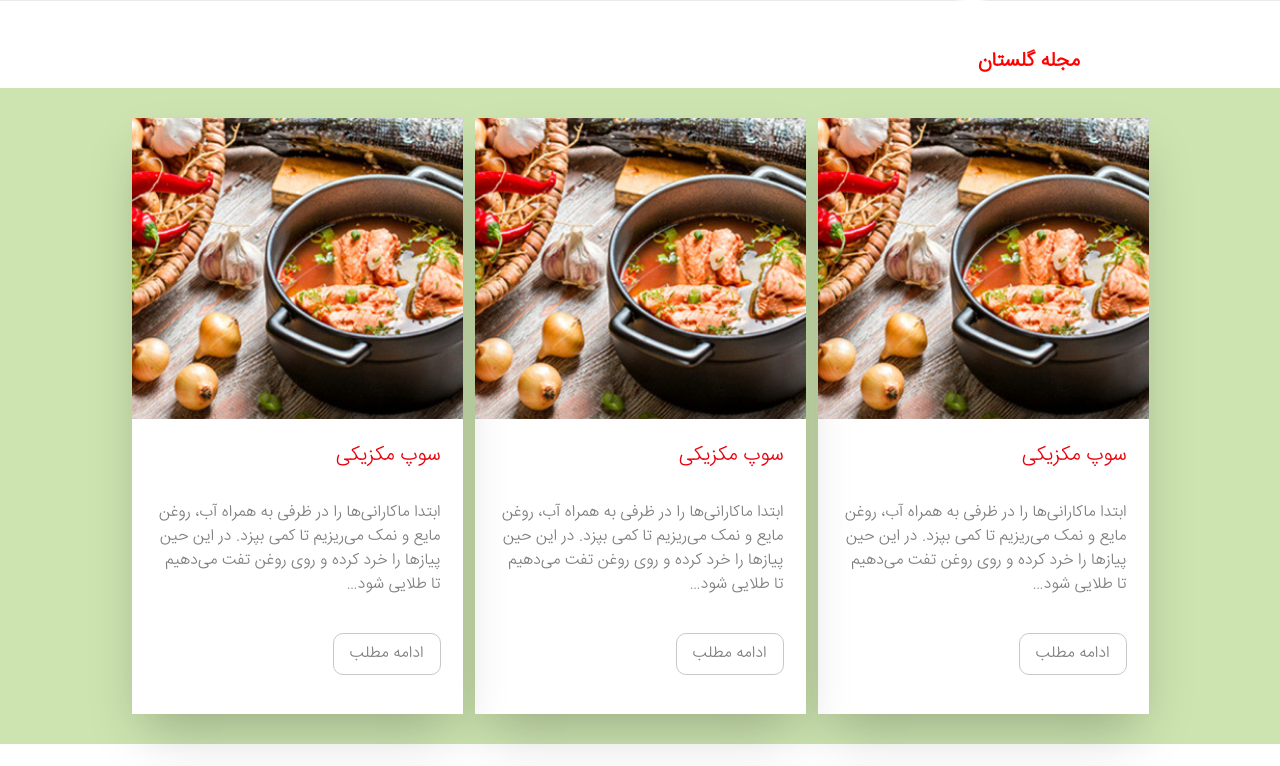
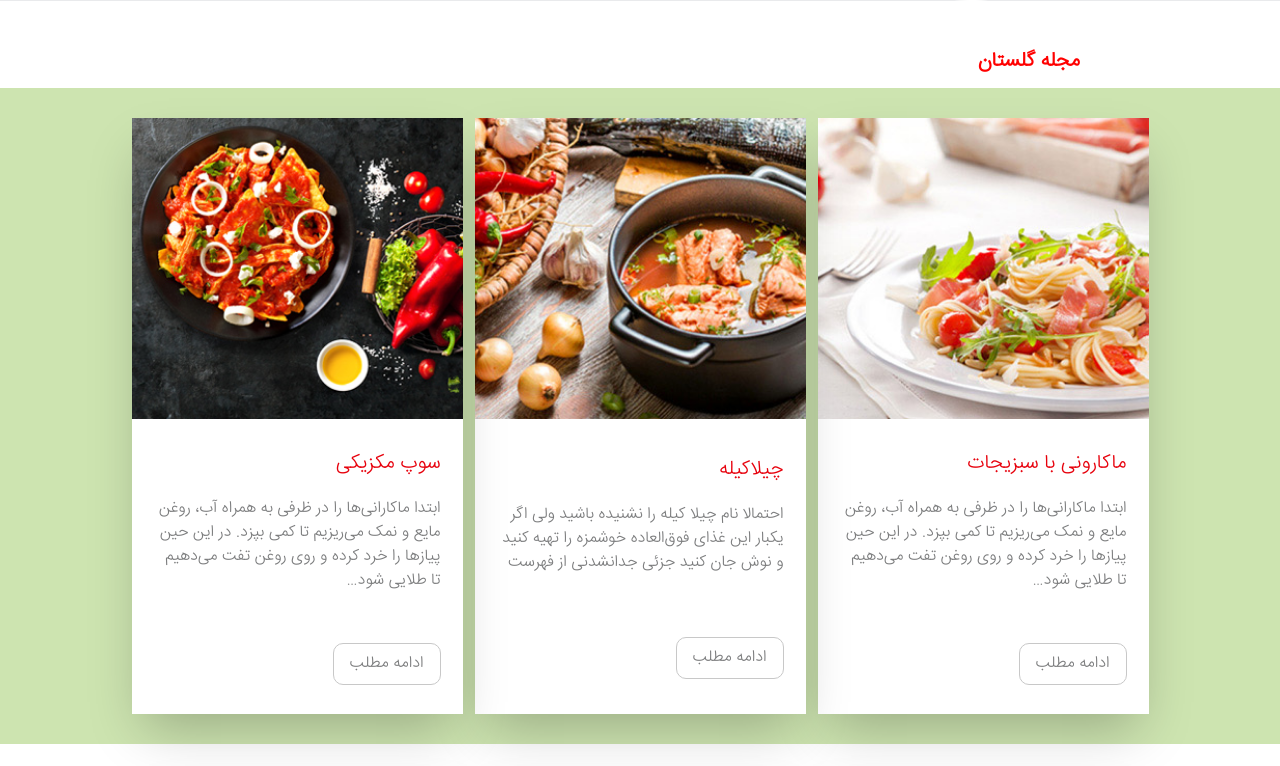
Before and after one commit to rezanp82/golestan, a website built with Vite: page index.html in a window 1280 px wide. Shown: the part 4898-5664 px from the top of the page. Built offline with nearby package versions, Linux system fonts and the light colour scheme; files whose address does not match are found by name.

Commit message:
version-4.2

```diff
--- a/index.html
+++ b/index.html
@@ -413,14 +413,16 @@
         <section class="bg-[#CDE4B0] w-full h-auto py-[30px] flex justify-center items-center gap-9 md:gap-3 flex-wrap">
           <article class=" flex justify-center items-center w-[331px] h-[596px] flex-col bg-white shadow-2xl">
             <a href="#" class="w-full h-[331px] flex justify-center items-center">
-              <img src="./public/img/recipe-pic3.png" alt="" class="w-full h-full object-cover">
+              <img src="./public/img/recipe-pic2.png" alt="ماکارونی با سبزیجات"
+                class="w-full h-full object-cover hover:brightness-[1.3]">
             </a>
-            <div class="w-full h-[318.656px] p-[22px] flex justify-start items-start flex-col gap-3">
-              <h3 class="text-red-600 text-[20px] mb-[18px]"><a href="#">سوپ مکزیکی</a></h3>
-              <p class="w-full h-auto mb-[24px] text-[#7C7D7E]">ابتدا ماکارانی‌ها را در ظرفی‌ به‌ همراه‌ آب‌، روغن‌
-                مایع‌ و نمک‌ می‌ریزیم‌ تا
-                کمی‌
-                بپزد. در این‌ حین‌ پیازها را خرد کرده‌ و روی‌ روغن‌ تفت‌ می‌دهیم‌ تا طلایی‌ شود…</p>
+            <div class="w-full h-[318.656px] p-[22px] flex justify-around items-start flex-col gap-3">
+              <div>
+                <h3 class="text-red-600 text-[20px] mb-[18px]"><a href="#">ماکارونی با سبزیجات</a></h3>
+                <p class="w-full h-auto mb-[24px] text-[#7C7D7E]"> ابتدا ماکارانی‌ها را در ظرفی‌ به‌ همراه‌ آب‌، روغن‌
+                  مایع‌ و نمک‌ می‌ریزیم‌ تا کمی‌ بپزد. در این‌ حین‌ پیازها را خرد کرده‌ و روی‌ روغن‌ تفت‌ می‌دهیم‌ تا
+                  طلایی‌ شود… </p>
+              </div>
               <button
                 class="py-2 bg-white text-[#7C7D7E] border hover:bg-red-600 hover:text-white transition-colors duration-300 border-[#C8C8C8] rounded-[10px]"><a
                   href="#" class="px-4 py-2">ادامه مطلب</a></button>
@@ -428,14 +430,15 @@
           </article>
           <article class="flex justify-center items-center w-[331px] h-[596px] flex-col bg-white shadow-2xl">
             <a href="#" class="w-full h-[331px] flex justify-center items-center">
-              <img src="./public/img/recipe-pic3.png" alt="" class="w-full h-full object-cover">
+              <img src="./public/img/recipe-pic3.png" alt="چیلاکیله"
+                class="w-full h-full object-cover hover:brightness-[1.3]">
             </a>
-            <div class="w-full h-[318.656px] p-[22px] flex justify-start items-start flex-col gap-3">
-              <h3 class="text-red-600 text-[20px] mb-[18px]"><a href="#">سوپ مکزیکی</a></h3>
-              <p class="w-full h-auto mb-[24px] text-[#7C7D7E]">ابتدا ماکارانی‌ها را در ظرفی‌ به‌ همراه‌ آب‌، روغن‌
-                مایع‌ و نمک‌ می‌ریزیم‌ تا
-                کمی‌
-                بپزد. در این‌ حین‌ پیازها را خرد کرده‌ و روی‌ روغن‌ تفت‌ می‌دهیم‌ تا طلایی‌ شود…</p>
+            <div class="w-full h-[318.656px] p-[22px] flex justify-around items-start flex-col gap-3">
+              <div class="">
+                <h3 class="text-red-600 text-[20px] mb-[18px]"><a href="#">چیلاکیله</a></h3>
+                <p class="w-full h-auto mb-[24px] text-[#7C7D7E]">احتمالا نام چیلا کیله را نشنیده باشید ولی اگر یکبار
+                  این غذای فوق‌العاده خوشمزه را تهیه کنید و نوش جان کنید جزئی جدانشدنی از فهرست</p>
+              </div>
               <button
                 class="py-2 bg-white text-[#7C7D7E] border hover:bg-red-600 hover:text-white transition-colors duration-300 border-[#C8C8C8] rounded-[10px]"><a
                   href="#" class="px-4 py-2">ادامه مطلب</a></button>
@@ -443,14 +446,17 @@
           </article>
           <article class="hidden lg:flex justify-center items-center w-[331px] h-[596px] flex-col bg-white shadow-2xl">
             <a href="#" class="w-full h-[331px] flex justify-center items-center">
-              <img src="./public/img/recipe-pic3.png" alt="" class="w-full h-full object-cover">
+              <img src="./public/img/recipe-pic-Chilakile-1401.png" alt="recipe-pic-Chilakile-1401"
+                class="w-full h-full object-cover hover:brightness-[1.3]">
             </a>
-            <div class="w-full h-[318.656px] p-[22px] flex justify-start items-start flex-col gap-3">
-              <h3 class="text-red-600 text-[20px] mb-[18px]"><a href="#">سوپ مکزیکی</a></h3>
-              <p class="w-full h-auto mb-[24px] text-[#7C7D7E]">ابتدا ماکارانی‌ها را در ظرفی‌ به‌ همراه‌ آب‌، روغن‌
-                مایع‌ و نمک‌ می‌ریزیم‌ تا
-                کمی‌
-                بپزد. در این‌ حین‌ پیازها را خرد کرده‌ و روی‌ روغن‌ تفت‌ می‌دهیم‌ تا طلایی‌ شود…</p>
+            <div class="w-full h-[318.656px] p-[22px] flex justify-around items-start flex-col gap-3">
+              <div>
+                <h3 class="text-red-600 text-[20px] mb-[18px]"><a href="#">سوپ مکزیکی</a></h3>
+                <p class="w-full h-auto mb-[24px] text-[#7C7D7E]">ابتدا ماکارانی‌ها را در ظرفی‌ به‌ همراه‌ آب‌، روغن‌
+                  مایع‌ و نمک‌ می‌ریزیم‌ تا
+                  کمی‌
+                  بپزد. در این‌ حین‌ پیازها را خرد کرده‌ و روی‌ روغن‌ تفت‌ می‌دهیم‌ تا طلایی‌ شود…</p>
+              </div>
               <button
                 class="py-2 bg-white text-[#7C7D7E] border hover:bg-red-600 hover:text-white transition-colors duration-300 border-[#C8C8C8] rounded-[10px]"><a
                   href="#" class="px-4 py-2">ادامه مطلب</a></button>
```
Also changed, not shown: public/css/main.css, public/img/recipe-pic-Chilakile-1401.png (added), public/img/recipe-pic2.png (added), statistics-icon-4.png (deleted).
